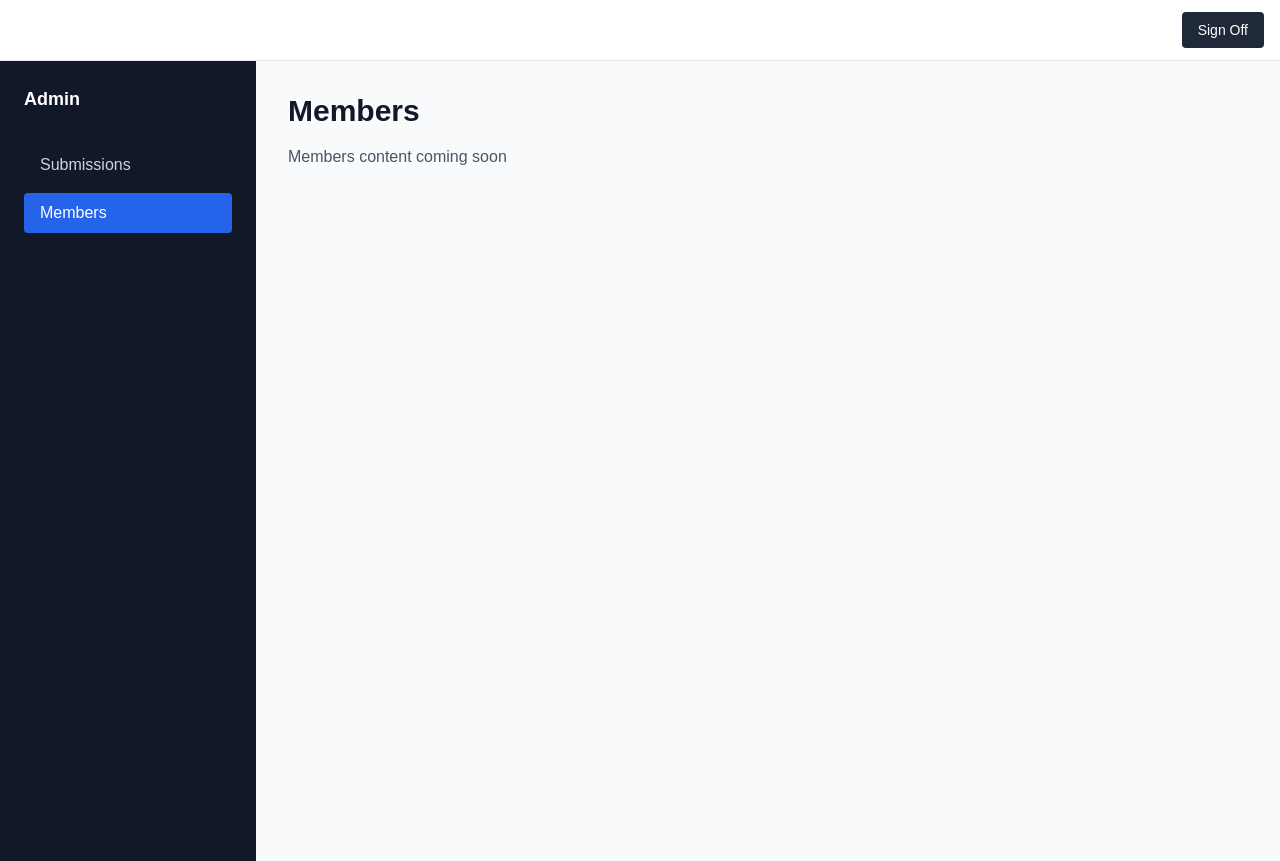
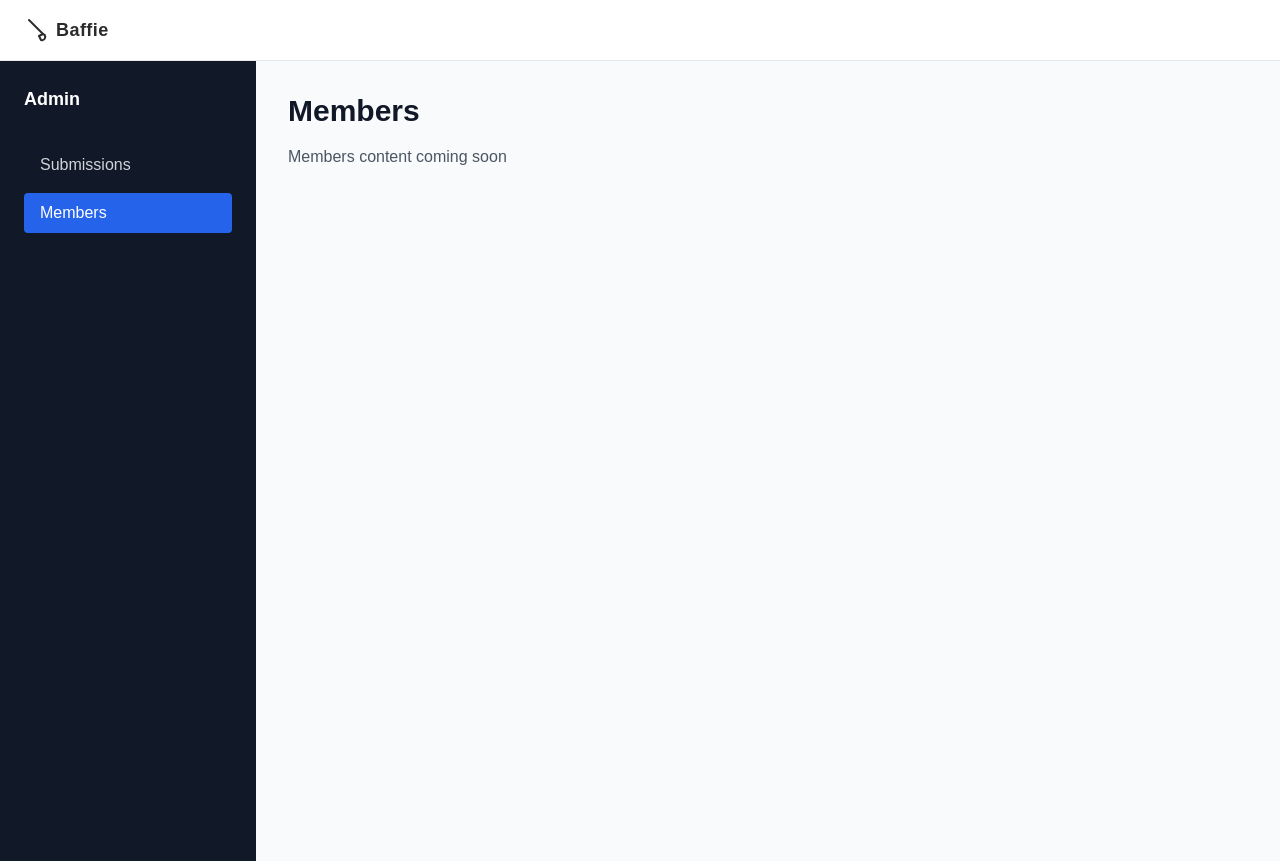
Before and after one commit to ChrisMcGonagle/golf-app, a Next.js app: page /dashboard/members in a window 1280 px wide. Built offline with nearby package versions, Linux system fonts and the light colour scheme.

Commit message:
feat: Add Baffie branding header to dashboard and auth pages (PBI-026)

```diff
--- a/app/(authenticated)/dashboard/(with-sidebar)/layout.tsx
+++ b/app/(authenticated)/dashboard/(with-sidebar)/layout.tsx
@@ -1,4 +1,5 @@
 import DashboardSidebar from "@/components/DashboardSidebar";
+import JiggerBrand from "@/components/JiggerBrand";
 
 export default function DashboardLayout({
   children,
@@ -6,9 +7,14 @@ export default function DashboardLayout({
   children: React.ReactNode;
 }) {
   return (
-    <div className="flex min-h-screen bg-gray-50">
-      <DashboardSidebar />
-      <main className="flex-1 p-8">{children}</main>
+    <div className="flex flex-col min-h-screen bg-gray-50">
+      <header className="flex items-center px-6 py-4 bg-white border-b border-gray-200">
+        <JiggerBrand />
+      </header>
+      <div className="flex flex-1">
+        <DashboardSidebar />
+        <main className="flex-1 p-8">{children}</main>
+      </div>
     </div>
   );
 }
--- a/app/(authenticated)/layout.tsx
+++ b/app/(authenticated)/layout.tsx
@@ -1,19 +1,9 @@
-import InactivityProvider from '@/components/InactivityProvider';
-import SignOffButton from '@/components/SignOffButton';
+import AuthenticatedShell from '@/components/AuthenticatedShell';
 
 export default function AuthenticatedLayout({
   children,
 }: {
   children: React.ReactNode;
 }) {
-  return (
-    <InactivityProvider>
-      <div className="min-h-screen flex flex-col">
-        <header className="flex items-center justify-end px-4 py-3 bg-white border-b border-gray-200">
-          <SignOffButton className="px-4 py-2 text-sm font-medium text-white bg-gray-800 rounded hover:bg-gray-700 transition-colors" />
-        </header>
-        <main className="flex-1">{children}</main>
-      </div>
-    </InactivityProvider>
-  );
+  return <AuthenticatedShell>{children}</AuthenticatedShell>;
 }
--- a/app/select-user/page.tsx
+++ b/app/select-user/page.tsx
@@ -1,6 +1,7 @@
 import { createServiceRoleClient } from '@/lib/supabase/server';
 import Link from 'next/link';
 import Image from 'next/image';
+import JiggerBrand from '@/components/JiggerBrand';
 
 // Mark as dynamic since it requires environment variables and real-time profile data
 export const dynamic = 'force-dynamic';
@@ -186,7 +187,10 @@ export default async function SelectUserPage({
   }
 
   return (
-    <div className="flex flex-col items-center justify-center min-h-screen px-8 py-16" style={{ backgroundColor: '#f5f6f5' }}>
+    <div className="relative flex flex-col items-center justify-center min-h-screen px-8 py-16" style={{ backgroundColor: '#f5f6f5' }}>
+      <div className="absolute top-0 left-0 px-8 py-8">
+        <JiggerBrand />
+      </div>
       {/* Outer wrapper to contain and align heading with grid */}
       <div className="w-full max-w-[800px]">
         {/* Heading area - constrained to 800px to match other pages */}
--- /dev/null
+++ b/components/AuthenticatedShell.tsx
@@ -0,0 +1,15 @@
+'use client';
+
+import InactivityProvider from '@/components/InactivityProvider';
+
+interface AuthenticatedShellProps {
+  children: React.ReactNode;
+}
+
+export default function AuthenticatedShell({ children }: AuthenticatedShellProps) {
+  return (
+    <InactivityProvider>
+      {children}
+    </InactivityProvider>
+  );
+}
--- /dev/null
+++ b/components/JiggerBrand.tsx
@@ -0,0 +1,23 @@
+import React from 'react';
+
+export default function JiggerBrand() {
+  return (
+    <div className="flex items-center gap-2">
+      <svg
+        aria-hidden="true"
+        viewBox="0 0 24 24"
+        className="h-6 w-6"
+        style={{ color: '#2b2b2b' }}
+        fill="none"
+        stroke="currentColor"
+        strokeWidth="2"
+        strokeLinecap="round"
+        strokeLinejoin="round"
+      >
+        <line x1="5" y1="2" x2="19" y2="16" />
+        <path d="M19 16 Q22 17 21 20 Q20 23 17 22 L15 18 Z" />
+      </svg>
+      <span className="text-lg font-semibold tracking-wide text-[#2b2b2b]">Baffie</span>
+    </div>
+  );
+}
```
Also changed, not shown: 2 other files (tests, documents, lock files or other folders).
